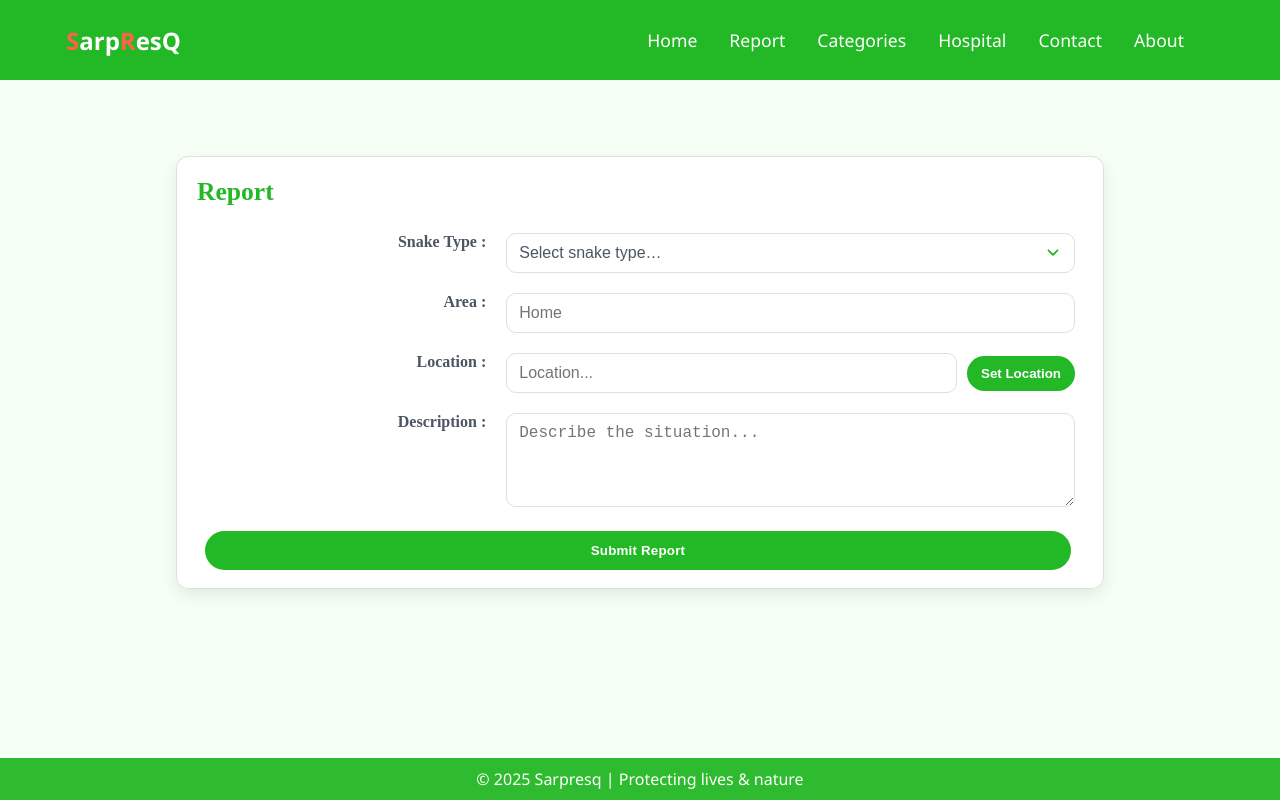
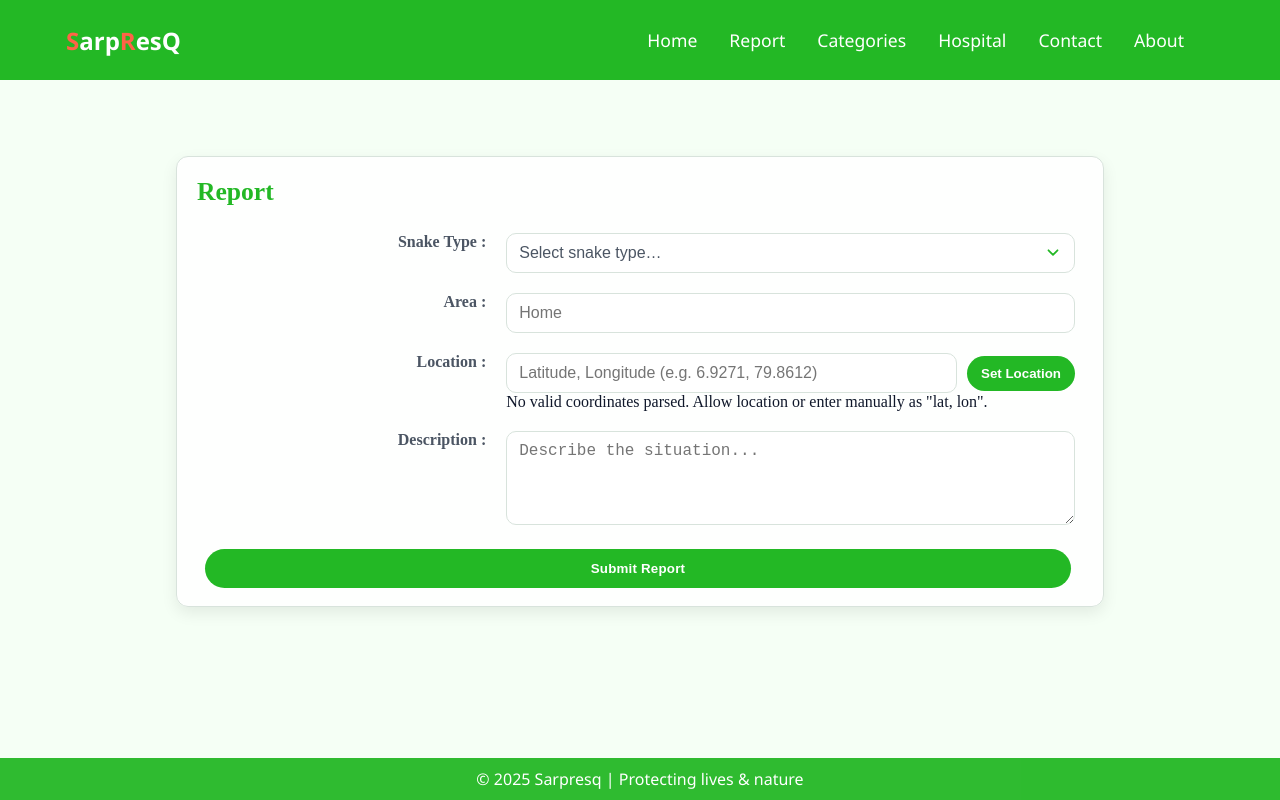
Before and after one commit to ashensilva12/SarpResQ, a React (Vite) app: page /Report in a window 1280 px wide. Built offline with nearby package versions, Linux system fonts and the light colour scheme.

Commit message:
Update Report.jsx

```diff
--- a/src/component/pages/Report.jsx
+++ b/src/component/pages/Report.jsx
@@ -9,7 +9,8 @@ function Report() {
   const [selectOpen, setSelectOpen] = useState(false)
   const [highlightIndex, setHighlightIndex] = useState(0)
   const selectRef = useRef(null)
-    const [location, setLocation] = useState('')
+    const [locationStr, setLocationStr] = useState('')
+    const [coords, setCoords] = useState(null) // { lat, lon }
 
     const handleSetLocation = () => {
         if (!navigator.geolocation) {
@@ -18,9 +19,11 @@ function Report() {
         }
         navigator.geolocation.getCurrentPosition(
             (pos) => {
-                const lat = pos.coords.latitude.toFixed(6)
-                const lng = pos.coords.longitude.toFixed(6)
-                setLocation(`${lat}, ${lng}`)
+          // store numeric coords and formatted string (lat, lon)
+          const lat = Number(pos.coords.latitude.toFixed(6))
+          const lon = Number(pos.coords.longitude.toFixed(6))
+          setCoords({ lat, lon })
+          setLocationStr(`${lat}, ${lon}`)
             },
             () => {
                 alert('Unable to retrieve your location')
@@ -133,14 +136,44 @@ function Report() {
                         className="report_location_input"
                         type="text"
                         name="location"
-                        placeholder="Location..."
-                        value={location}
-                        onChange={(e) => setLocation(e.target.value)}
+                        placeholder="Latitude, Longitude (e.g. 6.9271, 79.8612)"
+                        value={locationStr}
+                        onChange={(e) => {
+                          const v = e.target.value
+                          setLocationStr(v)
+                          // try parsing numeric coords from typed value
+                          const m = v.match(/^\s*([+-]?\d+(?:\.\d+)?)\s*,\s*([+-]?\d+(?:\.\d+)?)\s*$/)
+                          if (m) {
+                            const lat = Number(m[1])
+                            const lon = Number(m[2])
+                            if (!Number.isNaN(lat) && !Number.isNaN(lon)) setCoords({ lat, lon })
+                          } else {
+                            setCoords(null)
+                          }
+                        }}
                         required
                       />
                       <button type="button" className="report_set_location_btn" onClick={handleSetLocation}>
                         Set Location
                       </button>
+                      </div>
+                    <div className="report_location_meta">
+                      {coords ? (
+                        <div>
+                          <div className="coords-line">Lat: <strong>{coords.lat.toFixed(6)}</strong>, Lon: <strong>{coords.lon.toFixed(6)}</strong> <button type="button" className="btn-small" onClick={() => navigator.clipboard?.writeText(`${coords.lat}, ${coords.lon}`)}>Copy</button></div>
+                          <div className="map-wrap">
+                            <iframe
+                              title="user-location-map"
+                              src={`https://www.openstreetmap.org/export/embed.html?bbox=${(coords.lon-0.02).toFixed(6)}%2C${(coords.lat-0.02).toFixed(6)}%2C${(coords.lon+0.02).toFixed(6)}%2C${(coords.lat+0.02).toFixed(6)}&layer=mapnik&marker=${coords.lat.toFixed(6)}%2C${coords.lon.toFixed(6)}`}
+                              style={{ border: 0 }}
+                              loading="lazy"
+                            />
+                            <div className="map-link"><a href={`https://www.openstreetmap.org/?mlat=${coords.lat}&mlon=${coords.lon}#map=15/${coords.lat}/${coords.lon}`} target="_blank" rel="noopener noreferrer">Open larger map</a></div>
+                          </div>
+                        </div>
+                      ) : (
+                        <div className="muted">No valid coordinates parsed. Allow location or enter manually as "lat, lon".</div>
+                      )}
                     </div>
                   </td>
                 </tr>
```
